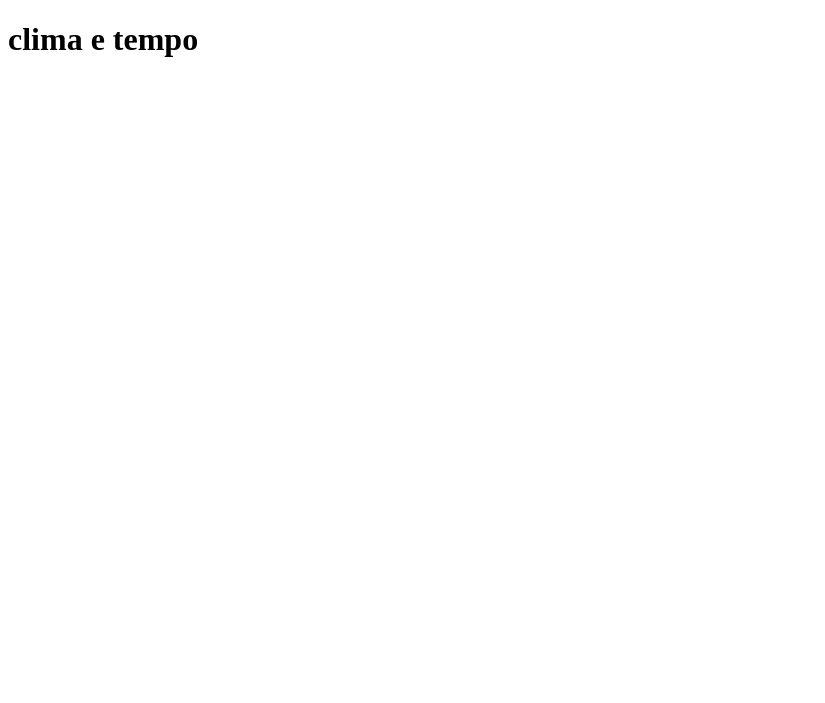
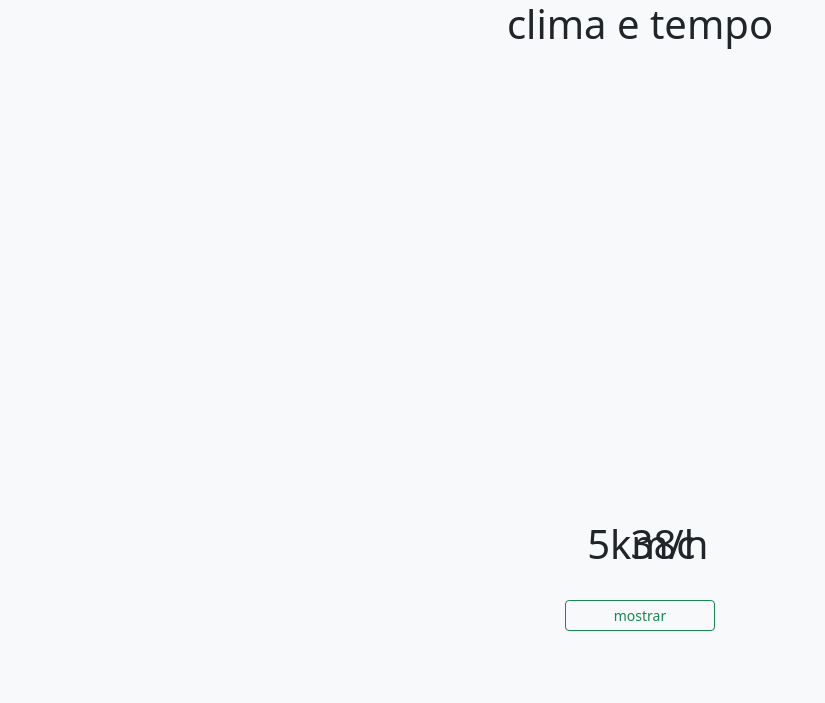
Before and after one commit to caio089/caio-testes, a plain HTML site: page site exemplo/index.html in a window 1280 px wide. Shown: the whole page, without its empty margins (0-825 px from the left). Drawn offline with nearby package versions, Linux system fonts and the light colour scheme.

Commit message:
Update index.html

```diff
--- a/site exemplo/index.html
+++ b/site exemplo/index.html
@@ -5,9 +5,24 @@
   <meta name="viewport" content="width=device-width, initial-scale=1.0">
   <title>Document</title>
 </head>
+<!--link do boostrap-->
+<link href="https://cdn.jsdelivr.net/npm/bootstrap@5.3.3/dist/css/bootstrap.min.css" rel="stylesheet">
+
 <body>
-  <div class="mostrarclima">
-    <h1>clima e tempo<h1>
+  <div class="mostrarclima d-flex justify-content-center align-items-center min-vh-100 bg-light ">
+    <h1 class="position-absolute top-0 left-50 right-0 transform">clima e tempo<h1>
+
+      <div class="mostrartemp">
+      <p class="position-absolute" style="top: 500px; left: 600px; margin: 0; padding: 20px; height: 200px; transform: translateX(10%);">38c</p>
+      </div>
+
+      <div class="mostrarvel position-absolute " style="top: 500px ; right: 600px; margin: 0; padding: 20px; height: 200px;  transform: translateX(30%);">
+        <p>5km/h</p>
+      </div>
+
+      <button onclick="clicar()" class=" btn btn-outline-success btn-sm position-absolute " style="top: 600px; left: 50%; transform: translateX(-50%); width: 150px;">
+        mostrar
+      </button>
   </div>
 </body>
 </html>
```
